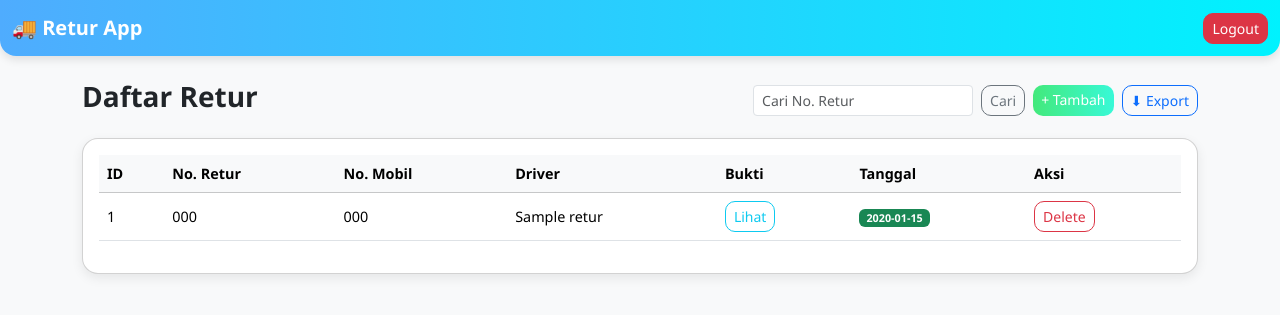
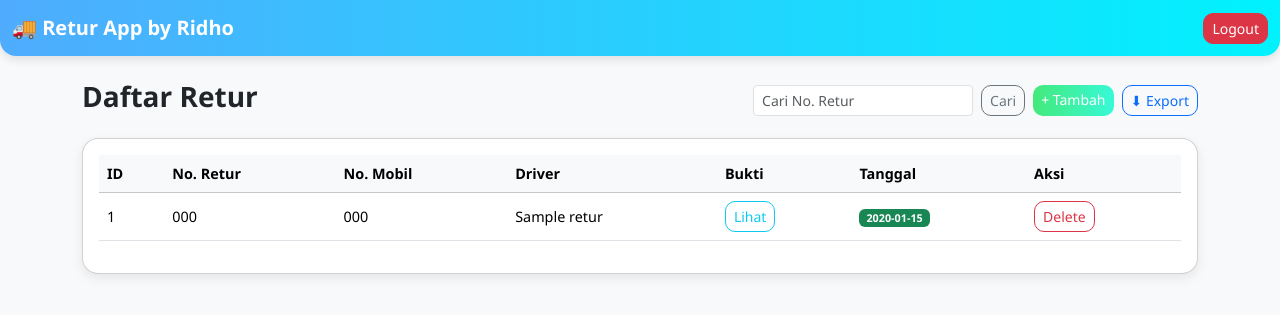
Before and after one commit to xnxxdhooomrzkyyy/bot-telegram, a Flask app: page /dashboard in a window 1280 px wide. Shown: the top 315 px of the page. Run offline with Flask 3, Linux system fonts and the light colour scheme; the visitor is signed in with stand-in values (Sample User, id 1); tables that the repository leaves empty hold one stand-in row (values such as "Sample post").

Commit message:
Update dashboard.html

```diff
--- a/templates/dashboard.html
+++ b/templates/dashboard.html
@@ -47,7 +47,7 @@
   <!-- Navbar -->
   <nav class="navbar navbar-expand-lg">
     <div class="container-fluid">
-      <a class="navbar-brand" href="#">🚚 Retur App</a>
+      <a class="navbar-brand" href="#">🚚 Retur App by Ridho</a>
       <div class="d-flex">
         <a href="{{ url_for('logout') }}" class="btn btn-danger btn-sm">Logout</a>
       </div>
```
